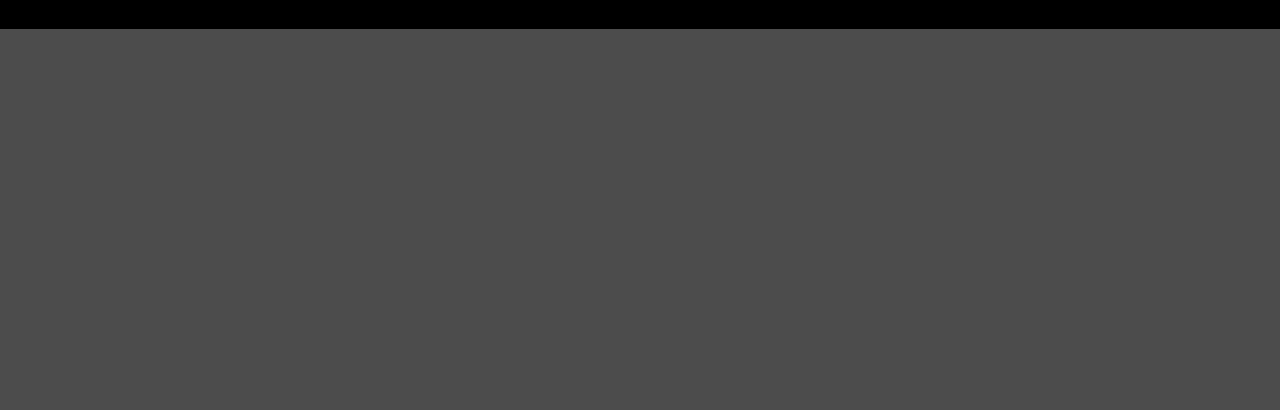
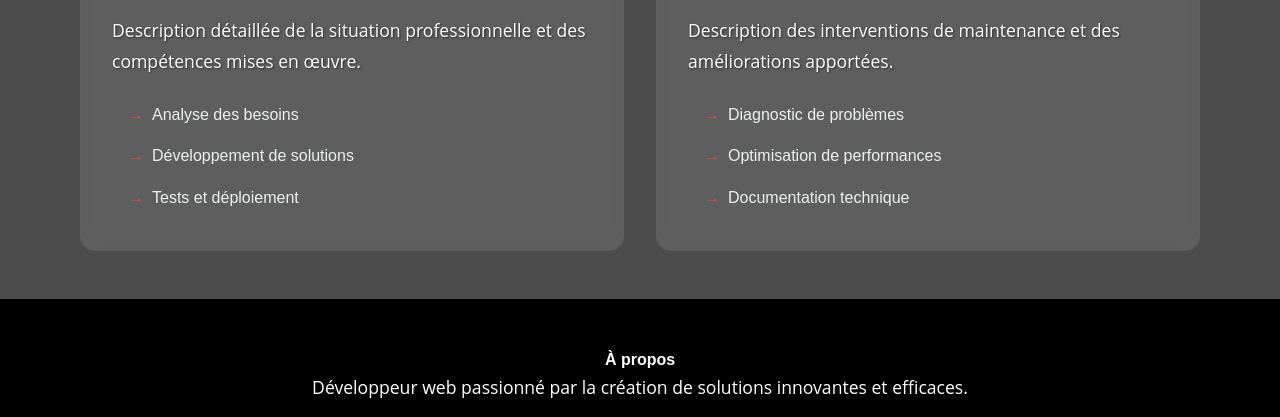
Before and after one commit to jpmak6/portfolio, a plain HTML site: page file_html/situation_pro.html in a window 1280 px wide. Shown: the part 416-833 px from the top of the page. Drawn offline with nearby package versions, Linux system fonts and the light colour scheme; a script that the page names is missing.

Commit message:
Mise à jour des fichiers CSS et HTML, ajout des nouveaux CV et lettre de motivation

```diff
--- a/file_css/situation_pro.css
+++ b/file_css/situation_pro.css
@@ -1 +1,59 @@
-/* No changes were necessary */
+/* Styles pour la page des situations professionnelles */
+
+.situation-container {
+    padding: 2rem 0;
+}
+
+.situation-grid {
+    display: grid;
+    grid-template-columns: repeat(auto-fit, minmax(300px, 1fr));
+    gap: 2rem;
+    margin-top: 2rem;
+}
+
+.situation-card {
+    background: rgba(255, 255, 255, 0.1);
+    border-radius: 15px;
+    padding: 2rem;
+    transition: all 0.3s ease;
+}
+
+.situation-card:hover {
+    transform: translateY(-10px);
+    box-shadow: 0 10px 20px rgba(0, 0, 0, 0.2);
+}
+
+.situation-content {
+    margin-top: 1.5rem;
+}
+
+.competences-list {
+    list-style: none;
+    margin-top: 1rem;
+    padding-left: 1rem;
+}
+
+.competences-list li {
+    position: relative;
+    padding: 0.5rem 0;
+    padding-left: 1.5rem;
+    color: var(--light-color);
+}
+
+.competences-list li::before {
+    content: '→';
+    position: absolute;
+    left: 0;
+    color: var(--accent-color);
+}
+
+/* Responsive design */
+@media screen and (max-width: 768px) {
+    .situation-grid {
+        grid-template-columns: 1fr;
+    }
+
+    .situation-card {
+        margin-bottom: 1.5rem;
+    }
+}
--- a/file_css/style.css
+++ b/file_css/style.css
@@ -1,4 +1,4 @@
-/* Reset et styles de base */
+/* Reset et variables */
 :root {
     --primary-color: #2c3e50;
     --secondary-color: #3498db;
@@ -6,6 +6,11 @@
     --light-color: #ecf0f1;
     --dark-color: #2c3e50;
     --logo-gradient: linear-gradient(45deg, var(--secondary-color), var(--accent-color));
+    --header-bg: linear-gradient(135deg, rgba(0,0,0,0.95) 0%, rgba(44,62,80,0.95) 100%);
+    --card-bg: rgba(255, 255, 255, 0.1);
+    --z-header: 1000;
+    --z-nav: 999;
+    --z-content: 1;
 }
 
 * {
--- a/file_html/situation_pro.html
+++ b/file_html/situation_pro.html
@@ -2,9 +2,7 @@
 <html lang="fr">
 <head>
     <meta charset="UTF-8">
-    <me    <script src="../js/type.js"></script>
-</body>
-</html>name="viewport" content="width=device-width, initial-scale=1.0">
+    <meta name="viewport" content="width=device-width, initial-scale=1.0">
     <title>Situation Professionnelle</title>
     <link rel="stylesheet" href="../file_css/style.css">
     <link rel="stylesheet" href="../file_css/situation_pro.css">
@@ -37,7 +35,35 @@
 
     <main>
         <section class="situation-container">
-            <!-- Contenu des situations professionnelles -->
+            <div class="container">
+                <div class="situation-grid">
+                    <!-- Situation 1 -->
+                    <article class="situation-card card">
+                        <h2 class="heading-2">Projet de Développement</h2>
+                        <div class="situation-content">
+                            <p class="text-body">Description détaillée de la situation professionnelle et des compétences mises en œuvre.</p>
+                            <ul class="competences-list">
+                                <li>Analyse des besoins</li>
+                                <li>Développement de solutions</li>
+                                <li>Tests et déploiement</li>
+                            </ul>
+                        </div>
+                    </article>
+
+                    <!-- Situation 2 -->
+                    <article class="situation-card card">
+                        <h2 class="heading-2">Maintenance Applicative</h2>
+                        <div class="situation-content">
+                            <p class="text-body">Description des interventions de maintenance et des améliorations apportées.</p>
+                            <ul class="competences-list">
+                                <li>Diagnostic de problèmes</li>
+                                <li>Optimisation de performances</li>
+                                <li>Documentation technique</li>
+                            </ul>
+                        </div>
+                    </article>
+                </div>
+            </div>
         </section>
     </main>
 
```
Also changed, not shown: file_html/portfolio.html (+5 -8 lines), 3 other files.
